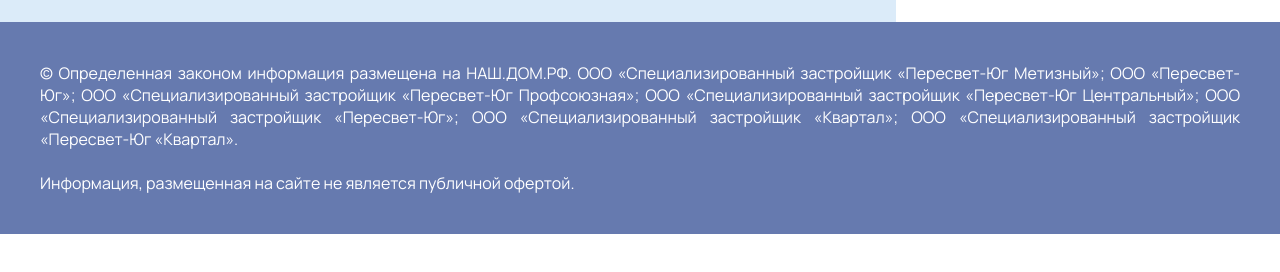
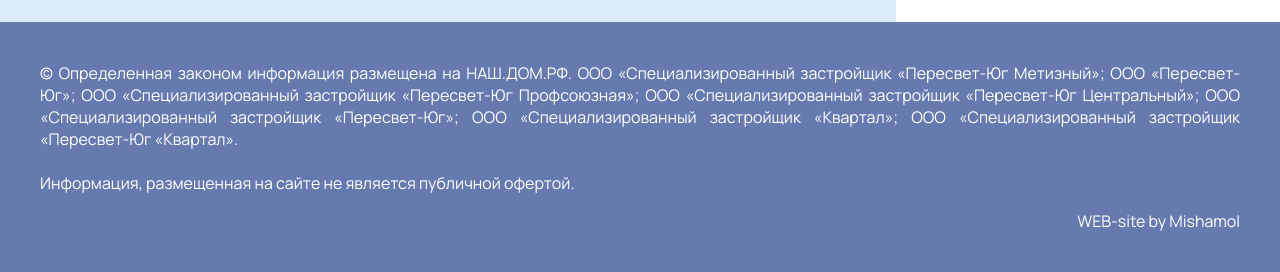
Before and after one commit to TrueMishamol/sitepreview, a plain HTML site: page admiralteyskiy/index.html in a window 1280 px wide. Shown: the part 4000-4272 px from the top of the page. Before the commit the page ends 4234 px from the top, so only its background shows below. Drawn offline with Linux system fonts and the light colour scheme.

Commit message:
Подпись

```diff
--- a/admiralteyskiy/index.html
+++ b/admiralteyskiy/index.html
@@ -149,6 +149,7 @@
     <footer>
         © Определенная законом информация размещена на НАШ.ДОМ.РФ. ООО «Специализированный застройщик «Пересвет-Юг Метизный»; ООО «Пересвет-Юг»;  ООО «Специализированный застройщик «Пересвет-Юг Профсоюзная»;  ООО «Специализированный застройщик «Пересвет-Юг Центральный»; ООО «Специализированный застройщик «Пересвет-Юг»;  ООО «Специализированный застройщик «Квартал»; ООО «Специализированный застройщик «Пересвет-Юг «Квартал».<br><br>
         Информация, размещенная на сайте не является публичной офертой.
+        <p style="text-align:right"> <a href="https://mishamol.ru/">WEB-site by Mishamol</a> </p>
     </footer>
 
 </body>
--- a/admiralteyskiy/styles.css
+++ b/admiralteyskiy/styles.css
@@ -188,6 +188,13 @@
     color: white;
     padding: 40px;
 }
+.container footer a {
+    color: white;
+    transition: all ease 0.4s;
+}
+.container footer a:hover {
+    color: #DBEBF9;
+}
 
 .nav-footer {
     color: #19295F;
```
Also changed, not shown: admiralteyskiy/documents.html (+1 -0 lines).
